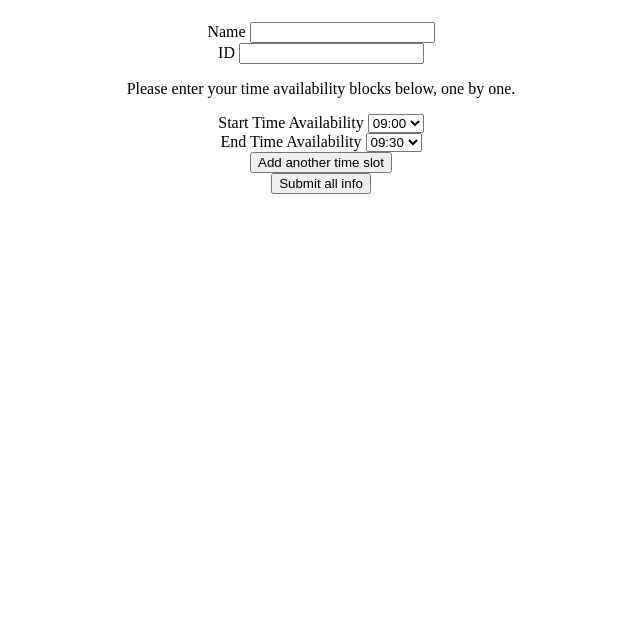
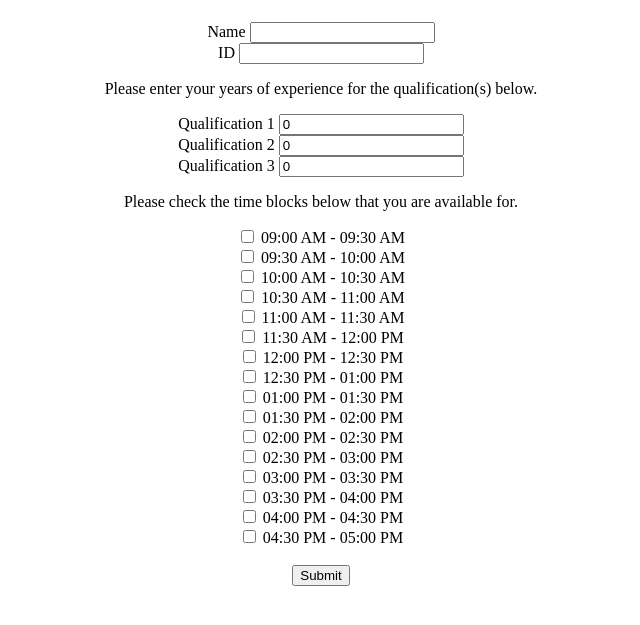
Before and after one commit to aravindsk15/ChevronWorkOrder, a Flask app: page / in a window 1280 px wide. Shown: the part 58-683 px from the top of the page, without its empty margins (319-959 px from the left). Run offline with Flask 2, Linux system fonts and the light colour scheme.

Commit message:
Started website and worked on main.py

```diff
--- a/app/app.py
+++ b/app/app.py
@@ -1,10 +1,26 @@
-from flask import Flask, jsonify, render_template
+from flask import Flask, jsonify, render_template, request
 import json
+from TimeSlot import TimeSlot
 
 app = Flask(__name__)
 
 @app.route("/", methods=['GET', 'POST'])
 def run():
+    if request.method == "POST":
+        name = request.form.get("name")
+        idw = request.form.get("idw")
+        quals = {'Qualification 1': request.form.get("Q1"),
+                 'Qualification 2': request.form.get("Q2"),
+                 'Qualification 3': request.form.get("Q3")}
+        times = ['0900', '0930', '1000', '1030', '1100', '1130', '1200', '1230', '1300'
+                 '1330', '1400', '1430', '1500', '1530', '1600', '1630', '1700']
+        time_avail = []
+        for time_slot in request.form.getlist('time'):
+            curr_start_time = str(time_slot)
+            curr_end_time = times[times.index(curr_start_time) + 1]
+            time_avail.append(TimeSlot(curr_start_time, curr_end_time))
+        return name, idw, quals, str(time_avail)
+
     return render_template('base.html')
 
 if __name__ == '__main__':
--- a/app/static/base.css
+++ b/app/static/base.css
@@ -1,3 +1,7 @@
+* {
+
+}
+
 h1 {
     text-align: center;
 }
@@ -5,3 +9,12 @@ h1 {
 form {
     text-align: center;
 }
+
+.checkboxes {
+    text-align: center;
+}
+
+.labels {
+    display: inline-block;
+    text-align: left;
+}
--- a/app/templates/base.css
+++ /dev/null
@@ -1,3 +0,0 @@
-h1 {
-    text-align: center;
-}
--- a/app/templates/base.html
+++ b/app/templates/base.html
@@ -12,58 +12,110 @@
 
 
 <body>
-    <form>
-        <label for="name">Name</label>
-        <input id="name" type="text"><br>
-        <label for="id">ID</label>
-        <input id="id" type="password"><br>
+    <form id="work_order" action="." method="post">
+        <label for="name" name="name">Name</label>
+        <input id="name" type="text" name="name"><br>
+        <label for="idw" name="idw">ID</label>
+        <input id="idw" type="password" name="idw"><br>
 
-        <p>Please enter your time availability blocks below, one by one.</p>
-        <label for="time"> Start Time Availability
-        <select id="time">
-            <option value="time1">09:00</option>
-            <option value="time1">09:30</option>
-            <option value="time1">10:00</option>
-            <option value="time1">10:30</option>
-            <option value="time1">11:00</option>
-            <option value="time1">11:30</option>
-            <option value="time1">12:00</option>
-            <option value="time1">12:30</option>
-            <option value="time1">13:00</option>
-            <option value="time1">13:30</option>
-            <option value="time1">14:00</option>
-            <option value="time1">14:30</option>
-            <option value="time1">15:00</option>
-            <option value="time1">15:30</option>
-            <option value="time1">16:00</option>
-            <option value="time1">16:30</option>
-        </select><br>
+        <p>Please enter your years of experience for the qualification(s) below.</p>
 
-        <label for="time"> End Time Availability
-        <select id="time">
-            <option value="time2">09:30</option>
-            <option value="time2">10:00</option>
-            <option value="time2">10:30</option>
-            <option value="time2">11:00</option>
-            <option value="time2">11:30</option>
-            <option value="time2">12:00</option>
-            <option value="time2">12:30</option>
-            <option value="time2">13:00</option>
-            <option value="time2">13:30</option>
-            <option value="time2">14:00</option>
-            <option value="time2">14:30</option>
-            <option value="time2">15:00</option>
-            <option value="time2">15:30</option>
-            <option value="time2">16:00</option>
-            <option value="time2">16:30</option>
-            <option value="time2">17:00</option>
-        </select><br>
+        <label for="Q1" name="Q1">Qualification 1</label>
+        <input id="Q1" type="number" name="Q1" value="0"><br>
 
-        <button type="button" id="addTimeSlot">Add another time slot</button><br>
-        <input type="submit" value="Submit all info">
+        <label for="Q2" name="Q2">Qualification 2</label>
+        <input id="Q2" type="number" name="Q2" value="0"><br>
+
+        <label for="Q3" name="Q3">Qualification 3</label>
+        <input id="Q3" type="number" name="Q3" value="0"><br>
+
+        <p>Please check the time blocks below that you are available for.</p>
+
+        <div class="checkboxes">
+            <!-- <input type="checkbox" value="0900" name='time'>
+            <input type="checkbox" value="0930" name='time'>
+            <input type="checkbox" value="1000" name='time'>
+            <input type="checkbox" value="1030" name='time'>
+            <input type="checkbox" value="1100" name='time'>
+            <input type="checkbox" value="1130" name='time'>
+            <input type="checkbox" value="1200" name='time'>
+            <input type="checkbox" value="1230" name='time'>
+            <input type="checkbox" value="1300" name='time'>
+            <input type="checkbox" value="1330" name='time'>
+            <input type="checkbox" value="1400" name='time'>
+            <input type="checkbox" value="1430" name='time'>
+            <input type="checkbox" value="1500" name='time'>
+            <input type="checkbox" value="1530" name='time'>
+            <input type="checkbox" value="1600" name='time'>
+            <input type="checkbox" value="1630" name='time'> -->
+
+                <input type="checkbox" id="0900" name="time" value="0900">
+                <label for="time"><span>09:00 AM - 09:30 AM</span></label><br>
+
+                <input type="checkbox" id="0930" name="time" value="0930">
+                <label for="time"><span>09:30 AM - 10:00 AM</span></label><br>
+
+                <input type="checkbox" id="1000" name="time" value="1000">
+                <label for="time"><span>10:00 AM - 10:30 AM</span></label><br>
+
+                <input type="checkbox" id="1030" name="time" value="1030">
+                <label for="time"><span>10:30 AM - 11:00 AM</span></label><br>
+
+                <input type="checkbox" id="1100" name="time" value="1100">
+                <label for="1100"><span>11:00 AM - 11:30 AM</span></label><br>
+
+                <input type="checkbox" id="1130" name="time" value="1130">
+                <label for="time"><span>11:30 AM - 12:00 PM</span></label><br>
+
+                <input type="checkbox" id="1200" name="time" value="1200">
+                <label for="1200"><span>12:00 PM - 12:30 PM</span></label><br>
+
+                <input type="checkbox" id="1230" name="time" value="1230">
+                <label for="1230"><span>12:30 PM - 01:00 PM</span></label><br>
+
+                <input type="checkbox" id="1300" name="time" value="1300">
+                <label for="1300"><span>01:00 PM - 01:30 PM</span></label><br>
+
+                <input type="checkbox" id="1330" name="time" value="1330">
+                <label for="1330"><span>01:30 PM - 02:00 PM</span></label><br>
+
+                <input type="checkbox" id="1400" name="time" value="1400">
+                <label for="1400"><span>02:00 PM - 02:30 PM</span></label><br>
+
+                <input type="checkbox" id="1430" name="time" value="1430">
+                <label for="1430"><span>02:30 PM - 03:00 PM</span></label><br>
+
+                <input type="checkbox" id="1500" name="time" value="1500">
+                <label for="1500"><span>03:00 PM - 03:30 PM</span></label><br>
+
+                <input type="checkbox" id="1530" name="time" value="1530">
+                <label for="1530"><span>03:30 PM - 04:00 PM</span></label><br>
+
+                <input type="checkbox" id="1600" name="time" value="1600">
+                <label for="1600"><span>04:00 PM - 04:30 PM</span></label><br>
+
+                <input type="checkbox" id="1630" name="time" value="1630">
+                <label for="1630"><span>04:30 PM - 05:00 PM</span></label><br>
+            </div>
+        </div>
+
+        <br>
+
+        <input type="submit" value="Submit">
 
 
     </form>
 </body>
 
+<!-- <script>
+   const formDetails = document.getElementById("work_order");
+   formDetails.addEventListener("submit", async (ev) => {
+      ev.preventDefault();
+      var name = document.getElementById("name").value;
+      var id = document.getElementById("id").value;
+      console.log("First Name=" + name);
+      console.log("Last Name=" + id);
+   })
+</script>  -->
+
 </html>
```
Also changed, not shown: Main.py (deleted, +0 -51 lines), Test.py (deleted, +0 -11 lines), TimeSlot.py (deleted, +0 -22 lines), WorkOrder.py (deleted, +0 -27 lines), Worker.py (deleted, +0 -41 lines), app/classes/Main.py (added, +90 -0 lines), app/classes/TimeSlot.py (added, +52 -0 lines), app/classes/WorkOrder.py (added, +28 -0 lines), app/classes/Worker.py (added, +63 -0 lines), app/classes/WorkerMatrix.py (added, +11 -0 lines), README.md, app/classes/Schedule.py (renamed from Schedule.py), app/classes/Test.py (added).
